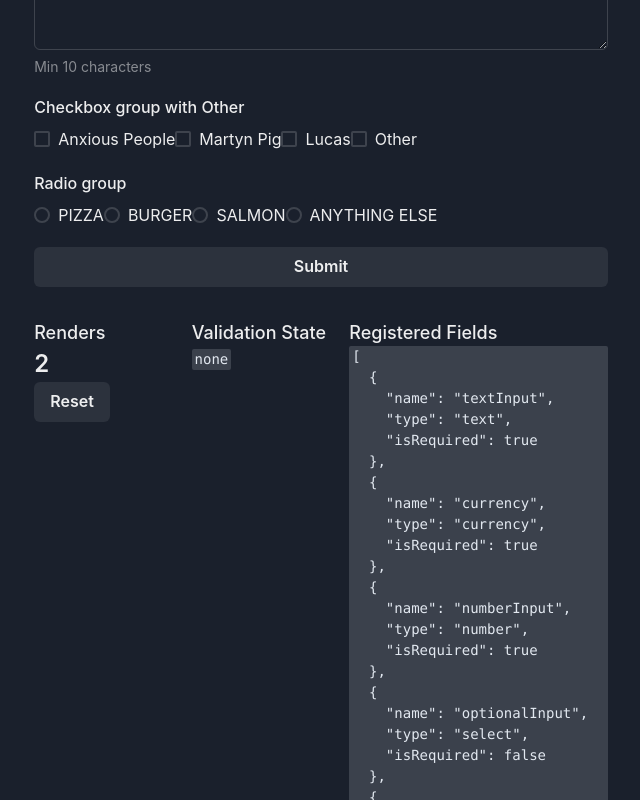
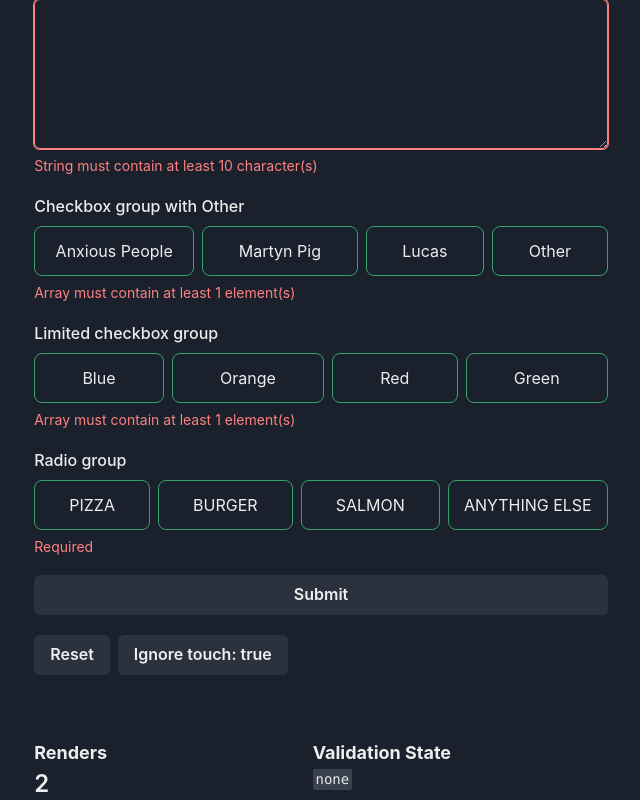
Before and after one commit to mattwells19/formidable, a Next.js app: page / in a window 1280 px wide. Shown: the part 540-1340 px from the top of the page, without its empty margins (319-959 px from the left). Built offline with nearby package versions, Linux system fonts and the light colour scheme.

Commit message:
Add toggle buttons

```diff
--- a/components/Form/DebugForm.tsx
+++ b/components/Form/DebugForm.tsx
@@ -34,11 +34,12 @@ const DebugForm: FC<IDebugFormProps> = ({
 
   return (
     <StatGroup
-      flexWrap="wrap"
+      display="grid"
+      gridTemplateColumns="repeat(2, 1fr)"
       gap="5"
       marginY="8"
       sx={{
-        dt: { fontSize: "lg", whiteSpace: "nowrap" },
+        dt: { fontSize: "lg", whiteSpace: "nowrap", fontWeight: "bold" },
       }}
     >
       <Stat>
--- a/components/Form/Form.tsx
+++ b/components/Form/Form.tsx
@@ -133,6 +133,8 @@ export default function Form<FormValues extends ZodRawShape>({
 
   function handleTouch(e: React.FocusEvent<HTMLFormElement>) {
     const inputName = e.target.name;
+    if (!inputName) return;
+
     setTouchedFields((prevTouched) => {
       if (prevTouched.has(inputName)) {
         return prevTouched;
--- a/components/Form/components/CheckboxGroupField.tsx
+++ b/components/Form/components/CheckboxGroupField.tsx
@@ -1,20 +1,39 @@
 import {
   useCheckboxGroup,
-  CheckboxGroup,
-  Checkbox,
-  CheckboxGroupProps
+  FlexProps,
+  Flex,
+  useCheckbox,
+  UseCheckboxProps,
 } from "@chakra-ui/react";
-import { ReactElement, useEffect } from "react";
+import { ReactElement } from "react";
 import type { CommonFieldSpecificProps, OmitOverlap } from "../types";
-import { useField } from "../contexts/FieldContext";
+import ToggleButton from "./ToggleButton";
 
 export interface CheckboxGroupFieldProps
   extends CommonFieldSpecificProps<Array<string>>,
-    OmitOverlap<CheckboxGroupProps> {
+    OmitOverlap<FlexProps> {
   type: "toggle-checkbox";
   options: Array<string>;
   getOptionLabel?: (option: string) => string;
   limit?: number;
+}
+
+interface CheckboxProps
+  extends UseCheckboxProps,
+    Pick<CheckboxGroupFieldProps, "getOptionLabel"> {
+  value: string;
+}
+
+function ToggleCheckbox({ getOptionLabel, ...props }: CheckboxProps) {
+  const checkboxProps = useCheckbox(props);
+
+  return (
+    <ToggleButton
+      {...checkboxProps}
+      getOptionLabel={getOptionLabel}
+      value={props.value}
+    />
+  );
 }
 
 export default function CheckboxGroupField({
@@ -26,7 +45,7 @@ export default function CheckboxGroupField({
   onChange,
   value,
   type,
-  ...checkboxGroupProps
+  ...containerProps
 }: CheckboxGroupFieldProps): ReactElement {
   const handleValuesChange = (changes: Array<string>): void => {
     if (limit && changes.length > limit) {
@@ -38,26 +57,25 @@ export default function CheckboxGroupField({
   const { getCheckboxProps, value: groupValue } = useCheckboxGroup({
     onChange: handleValuesChange,
     value,
-    defaultValue
+    defaultValue,
   });
 
   return (
-    <CheckboxGroup {...checkboxGroupProps}>
+    <Flex justifyContent="space-evenly" gap="2" {...containerProps}>
       {options.map((option) => (
-        <Checkbox
+        <ToggleCheckbox
           key={option}
+          value={option}
           {...getCheckboxProps({
             value: option,
-            name,
-            disabled:
-              limit &&
-              groupValue.length === limit &&
-              !groupValue.includes(option)
           })}
-        >
-          {getOptionLabel ? getOptionLabel(option) : option}
-        </Checkbox>
+          isDisabled={Boolean(
+            limit && groupValue.length === limit && !groupValue.includes(option)
+          )}
+          name={name}
+          getOptionLabel={getOptionLabel}
+        />
       ))}
-    </CheckboxGroup>
+    </Flex>
   );
 }
--- a/components/Form/components/RadioGroupField.tsx
+++ b/components/Form/components/RadioGroupField.tsx
@@ -1,12 +1,13 @@
 import {
   useRadioGroup,
-  RadioGroup,
   RadioGroupProps,
-  Radio
+  useRadio,
+  UseRadioProps,
+  Flex,
 } from "@chakra-ui/react";
-import { ReactElement, useEffect } from "react";
+import { ReactElement } from "react";
 import type { CommonFieldSpecificProps, OmitOverlap } from "../types";
-import { useField } from "../contexts/FieldContext";
+import ToggleButton from "./ToggleButton";
 
 export interface RadioGroupFieldProps
   extends CommonFieldSpecificProps<string>,
@@ -16,6 +17,24 @@ export interface RadioGroupFieldProps
   getOptionLabel?: (option: string) => string;
 }
 
+interface ToggleRadioProps
+  extends UseRadioProps,
+    Pick<RadioGroupFieldProps, "getOptionLabel"> {
+  myvalue: string;
+}
+
+function ToggleRadio({ getOptionLabel, myvalue, ...props }: ToggleRadioProps) {
+  const radioProps = useRadio({ ...props, value: myvalue });
+
+  return (
+    <ToggleButton
+      {...radioProps}
+      getOptionLabel={getOptionLabel}
+      value={myvalue}
+    />
+  );
+}
+
 export default function RadioGroupField({
   options,
   name,
@@ -23,21 +42,25 @@ export default function RadioGroupField({
   value,
   defaultValue,
   onChange,
-  ...radioGroupProps
+  ...containerProps
 }: RadioGroupFieldProps): ReactElement {
   const { getRadioProps } = useRadioGroup({
     value,
     defaultValue,
-    onChange
+    onChange,
   });
 
   return (
-    <RadioGroup {...radioGroupProps}>
+    <Flex justifyContent="space-evenly" gap="2" {...containerProps}>
       {options.map((option) => (
-        <Radio key={option} {...getRadioProps({ value: option })} name={name}>
-          {getOptionLabel ? getOptionLabel(option) : option}
-        </Radio>
+        <ToggleRadio
+          key={option}
+          myvalue={option}
+          {...getRadioProps({ value: option })}
+          name={name}
+          getOptionLabel={getOptionLabel}
+        />
       ))}
-    </RadioGroup>
+    </Flex>
   );
 }
--- /dev/null
+++ b/components/Form/components/ToggleButton.tsx
@@ -0,0 +1,50 @@
+import {
+  chakra,
+  Text,
+  UseCheckboxReturn,
+  UseRadioReturn,
+} from "@chakra-ui/react";
+
+export type ToggleButtonProps = (UseCheckboxReturn | UseRadioReturn) & {
+  getOptionLabel?: (option: string) => string;
+  value: string;
+};
+
+export default function ToggleButton({
+  getOptionLabel,
+  state,
+  getCheckboxProps,
+  getInputProps,
+  getLabelProps,
+  htmlProps,
+  getRootProps,
+  value,
+}: ToggleButtonProps) {
+  // TODO: not focusable for some reason; ids are being duplicated
+
+  return (
+    <chakra.label
+      flexGrow={1}
+      display="grid"
+      placeItems="center"
+      maxW="40"
+      bg={state.isChecked ? "green.300" : "transparent"}
+      border="1px solid"
+      borderColor={state.isChecked ? "green.300" : "green.500"}
+      color={state.isChecked ? "black" : "inherit"}
+      rounded="lg"
+      p={3}
+      cursor="pointer"
+      onBlur={() => console.log("blur")}
+      {...htmlProps}
+      {...getRootProps()}
+      {...getCheckboxProps()}
+      aria-hidden={undefined}
+    >
+      <input {...getInputProps()} hidden />
+      <Text {...getLabelProps()}>
+        {getOptionLabel ? getOptionLabel(value) : value}
+      </Text>
+    </chakra.label>
+  );
+}
--- a/pages/index.tsx
+++ b/pages/index.tsx
@@ -1,10 +1,17 @@
-import { Container, Button, useDisclosure } from "@chakra-ui/react";
+import {
+  Container,
+  Button,
+  useDisclosure,
+  ButtonGroup,
+} from "@chakra-ui/react";
 import Form, { Field, zu } from "../components/Form";
 import zod from "zod";
+import { useReducer } from "react";
 
 const movieOptions = ["The Peanut Butter Falcon", "Harry Potter", "Arrival"];
 const bookOptions = ["Anxious People", "Martyn Pig", "Lucas", "Other"];
 const foodOptions = ["Pizza", "Burger", "Salmon", "Anything else"];
+const colorOptions = ["Blue", "Orange", "Red", "Green"];
 
 const formValidation = zod.object({
   textInput: zu.text,
@@ -13,6 +20,7 @@ const formValidation = zod.object({
   optionalInput: zod.string().optional(),
   textArea: zod.string().min(10).max(500),
   checkbox: zu.multi,
+  limitedCheckbox: zu.multi,
   radio: zu.radio,
 });
 
@@ -30,10 +38,14 @@ type FormValues = {
   textArea: string;
   checkbox: Array<string>;
   radio: string;
+  limitedCheckbox: Array<string>;
   dependentInput?: string;
 };
 
 export default function App() {
+  const [key, reset] = useReducer((prev) => !prev, true);
+  const [ignoreTouch, toggleIgnoreTouch] = useReducer((prev) => !prev, true);
+
   const { onOpen, isOpen, onClose } = useDisclosure();
   const handleSubmit = (formValues: FormValues) => {
     console.log(formValues);
@@ -42,13 +54,15 @@ export default function App() {
   return (
     <Container marginY="10">
       <Form
+        key={`${key}`}
         onSubmit={handleSubmit}
+        validationShape={isOpen ? formValidationWithOther : formValidation}
+        ignoreTouch={ignoreTouch}
         display="flex"
         flexDir="column"
         gap="5"
         justifyContent="flex-start"
-        validationShape={isOpen ? formValidationWithOther : formValidation}
-        ignoreTouch={false}
+        marginY="16"
       >
         {(formValidationState) => (
           <>
@@ -93,6 +107,14 @@ export default function App() {
               <Field type="text" name="dependentInput" label="Other input" />
             ) : null}
             <Field
+              type="toggle-checkbox"
+              options={colorOptions}
+              name="limitedCheckbox"
+              label="Limited checkbox group"
+              helperText="Select up to 2"
+              limit={2}
+            />
+            <Field
               type="toggle-radio"
               name="radio"
               label="Radio group"
@@ -102,6 +124,12 @@ export default function App() {
             <Button disabled={formValidationState !== "complete"} type="submit">
               Submit
             </Button>
+            <ButtonGroup>
+              <Button onClick={reset}>Reset</Button>
+              <Button onClick={toggleIgnoreTouch}>
+                Ignore touch: {`${ignoreTouch}`}
+              </Button>
+            </ButtonGroup>
           </>
         )}
       </Form>
```
